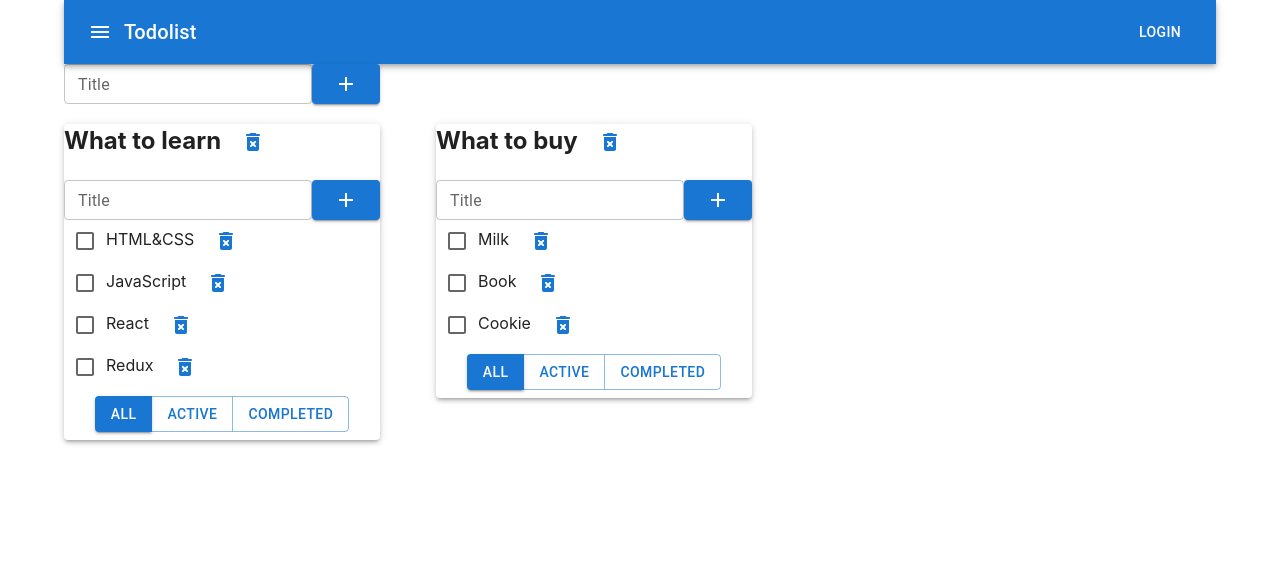
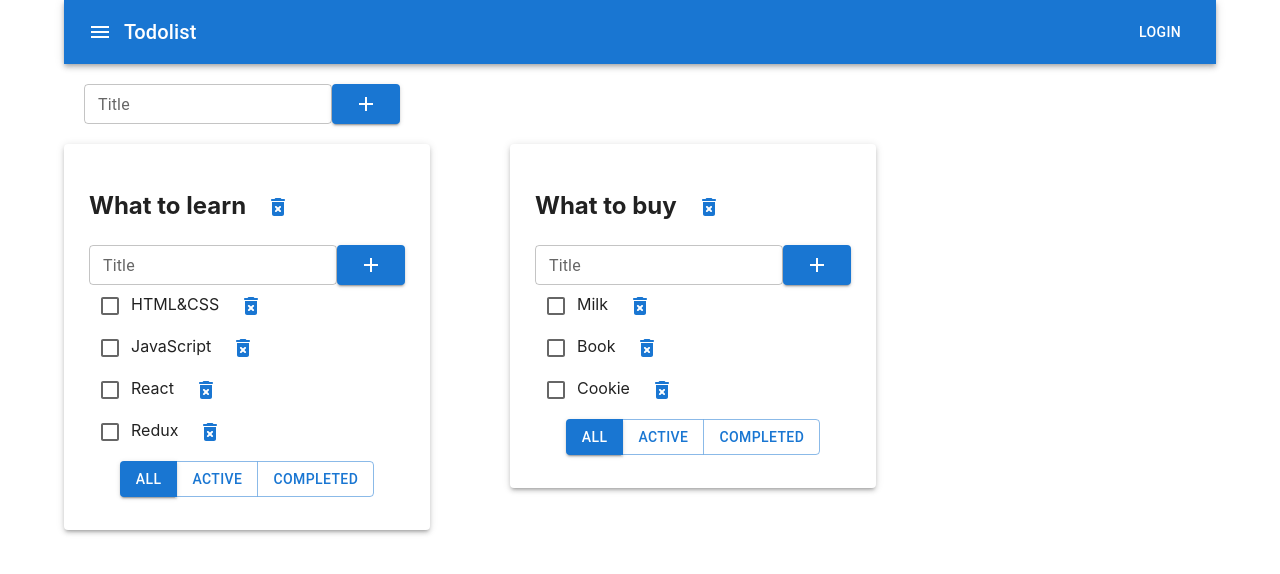
Before and after one commit to Reegulus/Todolist_TS, a React (Create React App) app: page / in a window 1280 px wide. Shown: the top 574 px of the page. Built offline with nearby package versions, Linux system fonts and the light colour scheme; the HTML template or start-up script is replaced by a standard one.

Commit message:
user-reducer.test.ts / case 'INCREMENT-AGE' /

```diff
--- a/src/App.tsx
+++ b/src/App.tsx
@@ -100,7 +100,6 @@ function App() {
 
     return (
         <Container fixed>
-            <div className="App">
                 <Box sx={{flexGrow: 1}}>
                     <AppBar position="static">
                         <Toolbar>
@@ -120,10 +119,12 @@ function App() {
                         </Toolbar>
                     </AppBar>
                 </Box>
-                <Grid container>
+                <Grid
+                    style={{padding: '20px'}}
+                    container>
                     <AddItemForm callback={addTodolist}/>
                 </Grid>
-                <Grid container spacing={7}>
+                <Grid container spacing={10}>
                     {
                         todolists.map((tl) => {
 
@@ -137,7 +138,10 @@ function App() {
 
                             return (
                                 <Grid item>
-                                    <Paper elevation={3} variant={'elevation'}>
+                                    <Paper
+                                        style={{padding: '25px'}}
+                                        elevation={3}
+                                        variant={'elevation'}>
                                         <Todolist
                                             key={tl.id}
                                             id={tl.id}
@@ -158,7 +162,6 @@ function App() {
                         })
                     }
                 </Grid>
-            </div>
         </Container>
     );
 }
--- a/src/components/Todolist.tsx
+++ b/src/components/Todolist.tsx
@@ -4,9 +4,9 @@ import DeleteForeverRoundedIcon from '@mui/icons-material/DeleteForeverRounded';
 import DeleteIcon from '@mui/icons-material/Delete';
 import {AddItemForm} from "./AddItemForm";
 import {EditableSpan} from "./EditableSpan";
-import {Box, Button, ButtonGroup, Checkbox, FormControlLabel, IconButton, Stack} from "@mui/material";
-import {ButtonDeleteTask} from "./ButtonDeleteTask";
-import {ButtonFilterTask} from "./ButtonFilterTask";
+import {Checkbox} from "@mui/material";
+import {ButtonDeleteTask} from "./buttons/ButtonDeleteTask";
+import {ButtonFilterTask} from "./buttons/ButtonFilterTask";
 
 export type  TodolistPropsType = {
     id: string
@@ -34,15 +34,7 @@ export function Todolist(props: TodolistPropsType) {
         <div>
             <h2>
                 <EditableSpan title={props.title} onChange={onChangeTodolistTitleHandler}/>
-                <ButtonDeleteTask id={props.id} callback={(newTitle: string) => {props.removeTodolist(props.id)}}/>
-            {/*    <Button
-                    color={'primary'}
-                    variant={'text'}
-                    size={'small'}
-                    onClick={removeTodolistHandler}>
-                    <DeleteForeverRoundedIcon fontSize={'medium'}/>
-                </Button>*/}
-
+                <ButtonDeleteTask id={props.id} callback={removeTodolistHandler}/>
             </h2>
             <AddItemForm callback={(title) => {
                 props.addTask(title, props.id)
@@ -51,9 +43,9 @@ export function Todolist(props: TodolistPropsType) {
             <div>
                 {props.tasks.map((el) => {
 
-                   /* const removeTaskHandler = () => {
-                        props.removeTask(el.id, props.id)
-                    }*/
+                     const removeTaskHandler = () => {
+                         props.removeTask(el.id, props.id)
+                     }
                     const onChangeTaskHandler = (e: ChangeEvent<HTMLInputElement>) => {
                         let newIsDoneValue = e.currentTarget.checked
                         props.changeStatus(el.id, newIsDoneValue, props.id)
@@ -64,15 +56,16 @@ export function Todolist(props: TodolistPropsType) {
                     return (
                         <div key={el.id} className={el.isDone ? 'is-done' : ''}>
                             <Checkbox
-                                color={'primary'}
                                 checked={el.isDone}
                                 onChange={onChangeTaskHandler}
                             />
-                            <EditableSpan title={el.title} onChange={onChangeTitleHandler}/>
+                            <EditableSpan
+                                title={el.title}
+                                onChange={onChangeTitleHandler}/>
                             <ButtonDeleteTask
                                 key={el.id}
                                 id={el.id}
-                                callback={(id: string) => {props.removeTask(el.id, props.id)}}
+                                callback={removeTaskHandler}
                             />
                         </div>
                     )
--- a/src/components/ButtonDeleteTask.tsx
+++ b/src/components/buttons/ButtonDeleteTask.tsx
@@ -1,9 +1,9 @@
 import React, {ChangeEvent, useState, KeyboardEvent} from 'react';
-import {FilterPropsType, TasksPropsType} from "../App";
+import {FilterPropsType, TasksPropsType} from "../../App";
 import DeleteForeverRoundedIcon from '@mui/icons-material/DeleteForeverRounded';
 import DeleteIcon from '@mui/icons-material/Delete';
-import {AddItemForm} from "./AddItemForm";
-import {EditableSpan} from "./EditableSpan";
+import {AddItemForm} from "../AddItemForm";
+import {EditableSpan} from "../EditableSpan";
 import {Box, Button, ButtonGroup, Checkbox, FormControlLabel, IconButton, Stack} from "@mui/material";
 
 export type  TaskPropsType = {
--- a/src/components/ButtonFilterTask.tsx
+++ b/src/components/buttons/ButtonFilterTask.tsx
@@ -1,9 +1,9 @@
 import React, {ChangeEvent, useState, KeyboardEvent} from 'react';
-import {FilterPropsType, TasksPropsType} from "../App";
+import {FilterPropsType, TasksPropsType} from "../../App";
 import DeleteForeverRoundedIcon from '@mui/icons-material/DeleteForeverRounded';
 import DeleteIcon from '@mui/icons-material/Delete';
-import {AddItemForm} from "./AddItemForm";
-import {EditableSpan} from "./EditableSpan";
+import {AddItemForm} from "../AddItemForm";
+import {EditableSpan} from "../EditableSpan";
 import {Box, Button, ButtonGroup, Checkbox, FormControlLabel, IconButton, Stack} from "@mui/material";
 
 export type  ButtonDeleteTaskPropsType = {
```
Also changed, not shown: src/components/state/user-reducer.ts (added, +34 -0 lines), 2 other files (tests, documents, lock files or other folders). Lines whose indentation alone changed are shown as unchanged.
